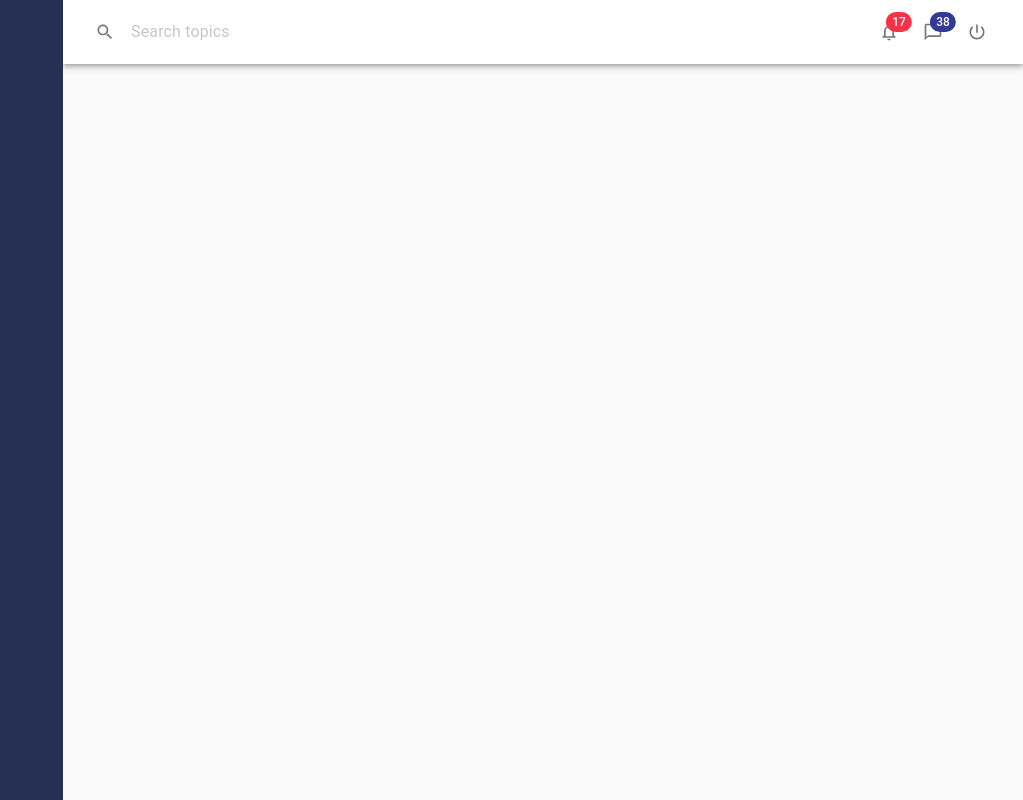
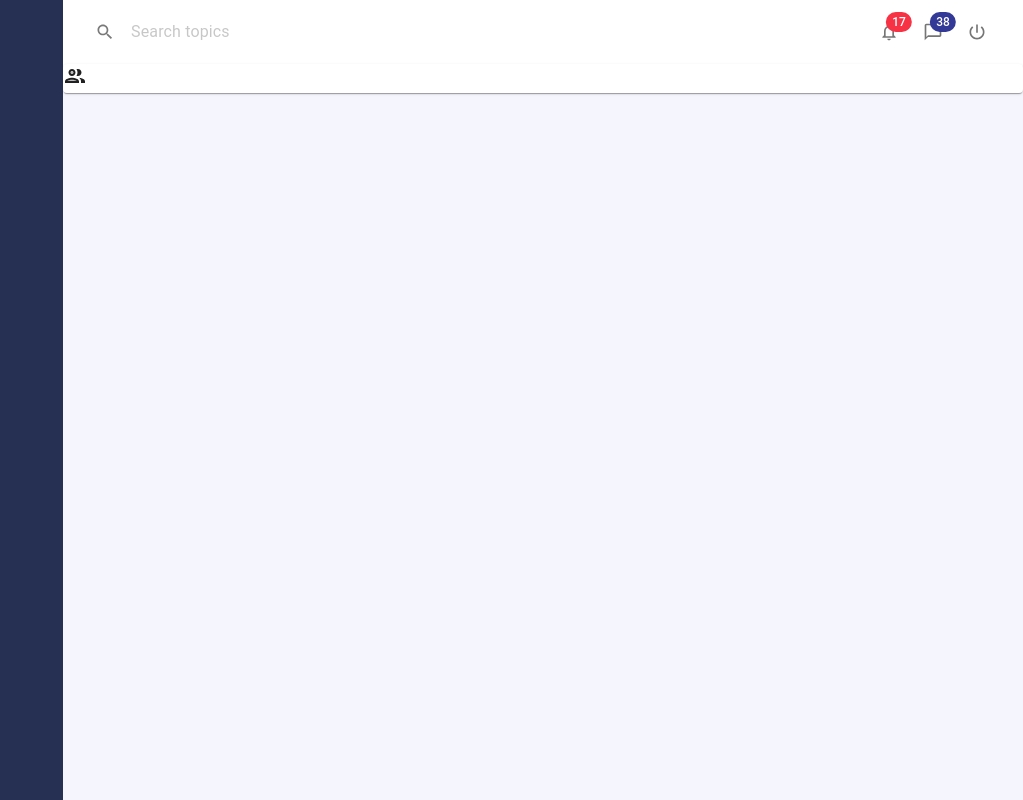
Before and after one commit to JWoltjen/material-ui-demo2, a React (Create React App) app: page / in a window 1280 px wide. Shown: the whole page, without its empty margins (257-1280 px from the left). Built offline with nearby package versions, Linux system fonts and the light colour scheme.

Commit message:
Add PageHeader component

```diff
--- a/src/App.js
+++ b/src/App.js
@@ -3,6 +3,8 @@ import React from 'react';
 import './App.css';
 import SideMenu from './Components/SideMenu';
 import Header from './Components/Header';
+import PageHeader from './Components/PageHeader';
+import PeopleOutlineTwoToneIcon from '@material-ui/icons/PeopleOutlineTwoTone'
 
 const theme = createMuiTheme({
   palette:{
@@ -13,6 +15,9 @@ const theme = createMuiTheme({
     secondary:{
       main: "#f83245",
       light: "#f8324526"
+    },
+    background: {
+      default: '#f4f5fd'
     }
   }
 })
@@ -32,6 +37,11 @@ function App() {
       <SideMenu />
       <div className={classes.appMain}>
         <Header />
+        <PageHeader
+          title='Page Header'
+          subtitle="Page Description"
+          icon={<PeopleOutlineTwoToneIcon />}
+        />
       </div>
       <CssBaseline />
     </ThemeProvider>
--- /dev/null
+++ b/src/Components/PageHeader.js
@@ -0,0 +1,18 @@
+import React from 'react'
+import { Paper, Card } from '@material-ui/core'
+
+function PageHeader(props) {
+
+    const {title, subtitle, icon} = props
+    return (
+        <Paper elevation={0} square>
+            <div>
+                <Card>
+                    {icon}
+                </Card>
+            </div>
+        </Paper>
+    )
+}
+
+export default PageHeader
```
Also changed, not shown: 1 other file (tests, documents, lock files or other folders).
